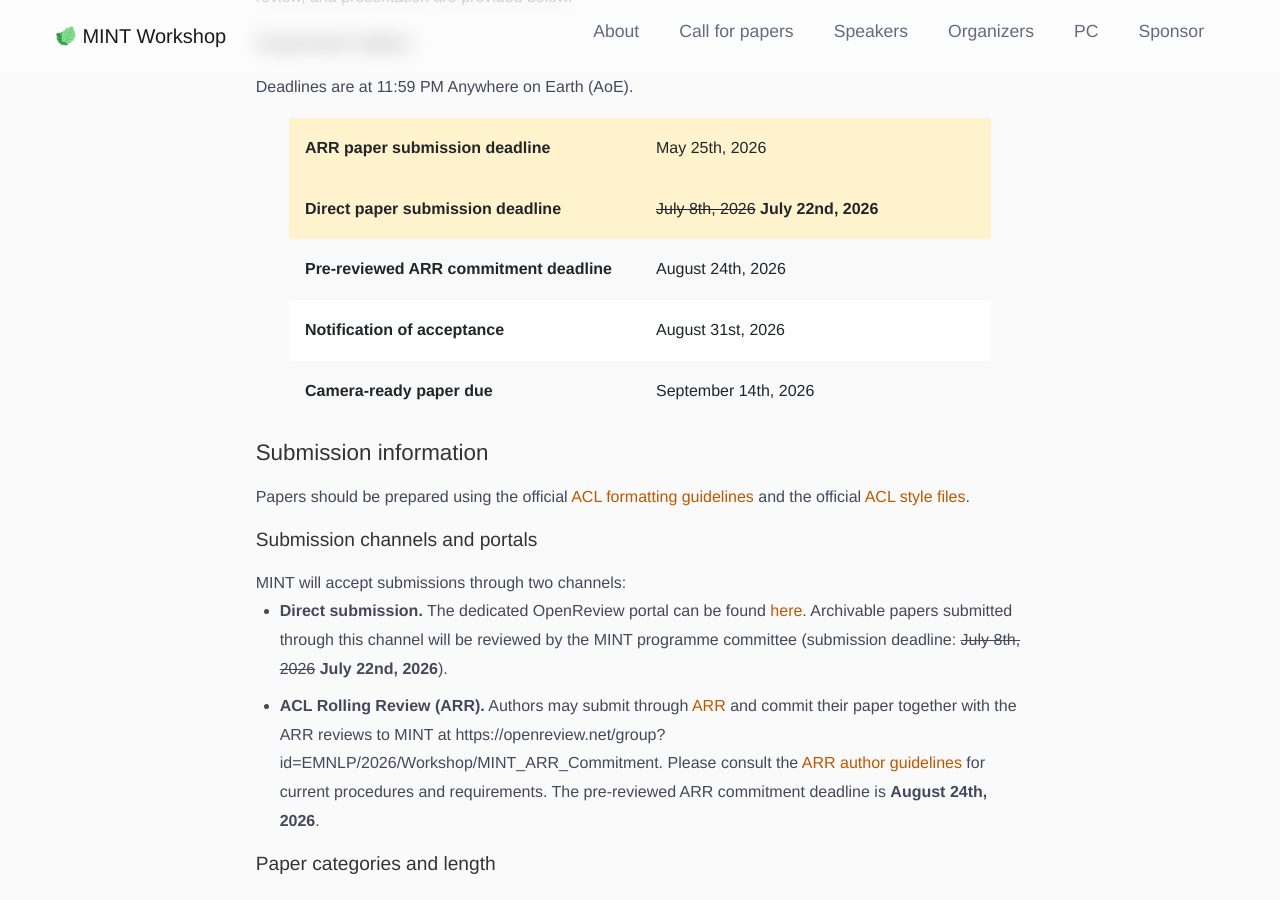
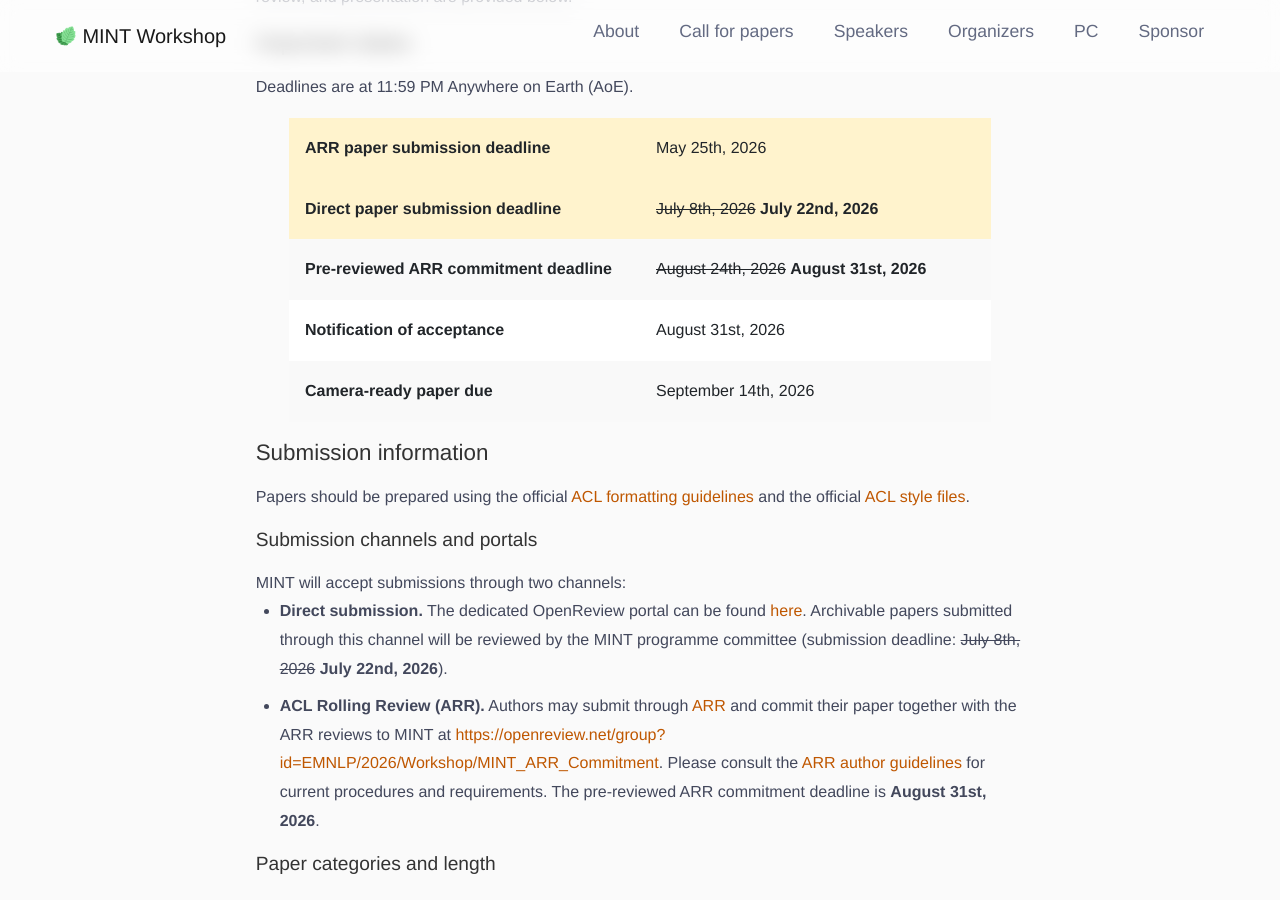
Before and after one commit to MINTworkshop/MINTworkshop.github.io, a Jekyll site: the page built from 2026/index.md, in a window 1280 px wide and 900 px high, scrolled down 2390 px. Built offline with Jekyll 4.4.1, drawn with Linux system fonts in a browser that asks for light colours.

Commit message:
extend deadlines

```diff
--- a/2026/index.md
+++ b/2026/index.md
@@ -41,7 +41,7 @@ cfp:
     - event: Direct paper submission deadline
       date: <del>July 8th, 2026</del> <strong>July 22nd, 2026</strong>
     - event: Pre-reviewed ARR commitment deadline
-      date: August 24th, 2026
+      date: <del>August 24th, 2026</del> <strong>August 31st, 2026</strong>
     - event: Notification of acceptance
       date: August 31st, 2026
     - event: Camera-ready paper due
--- a/_includes/cfp.html
+++ b/_includes/cfp.html
@@ -63,9 +63,9 @@
           </li>
           <li>
             <strong>ACL Rolling Review (ARR).</strong>
-            Authors may submit through <a href="https://aclrollingreview.org/dates" target="_blank">ARR</a> and commit their paper together with the ARR reviews to MINT at https://openreview.net/group?id=EMNLP/2026/Workshop/MINT_ARR_Commitment. Please consult the
+            Authors may submit through <a href="https://aclrollingreview.org/dates" target="_blank">ARR</a> and commit their paper together with the ARR reviews to MINT at <a href="https://openreview.net/group?id=EMNLP/2026/Workshop/MINT_ARR_Commitment" target="_blank">https://openreview.net/group?id=EMNLP/2026/Workshop/MINT_ARR_Commitment</a>. Please consult the
             <a href="https://aclrollingreview.org/authors" target="_blank">ARR author guidelines</a>
-            for current procedures and requirements. The pre-reviewed ARR commitment deadline is <strong>August 24th, 2026</strong>.
+            for current procedures and requirements. The pre-reviewed ARR commitment deadline is <strong>August 31st, 2026</strong>.
           </li>
         </ul>
 
```
